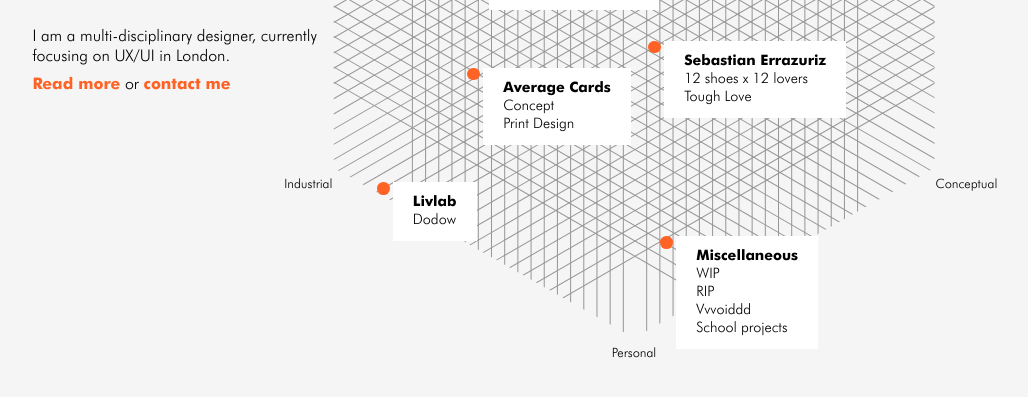
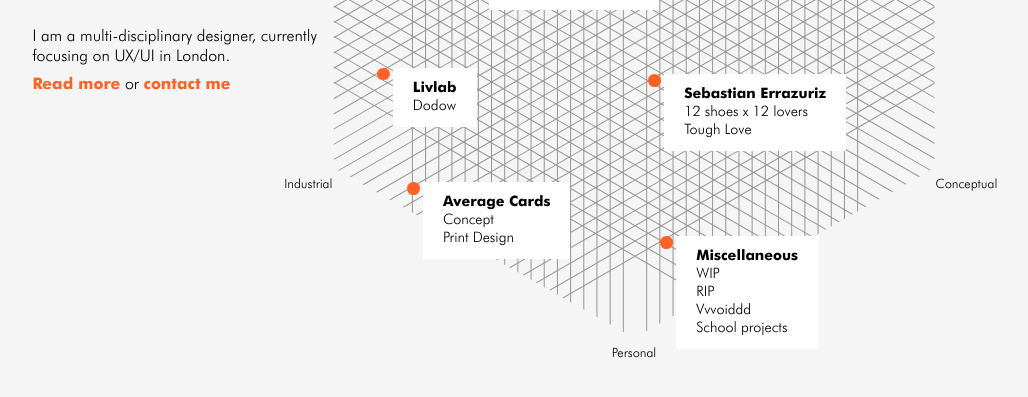
Before and after one commit to audreymgr/audreymgr.github.io, a Jekyll site: the page built from index.html, in a window 1280 px wide. Shown: the top 397 px of the page, without its empty margins (6-1034 px from the left). Built offline with Jekyll 4.4.1, drawn with Linux system fonts in a browser that asks for light colours.

Commit message:
projects_position22

```diff
--- a/index.html
+++ b/index.html
@@ -52,7 +52,7 @@
                     </ul>
                 </a>
             </li>
-            <li style="left: 55%; top: 56%;">
+            <li style="left: 55%; top: 61%;">
                 <a href="/work/sebastianerrazuriz.html">
                     <h2>Sebastian Errazuriz</h2>
                     <ul>
@@ -61,7 +61,7 @@
                     </ul>
                 </a>
             </li>
-            <li style="left: 10%; top: 77%;">
+            <li style="left: 10%; top: 60%;">
                 <a href="/work/livlab.html">
                     <h2>Livlab</h2>
                     <ul>
@@ -69,7 +69,7 @@
                     </ul>
                 </a>
             </li>
-            <li style="left: 25%; top: 60%;">
+            <li style="left: 15%; top: 77%;">
                 <a href="/work/averagecards.html">
                     <h2>Average Cards</h2>
                     <ul>
```
